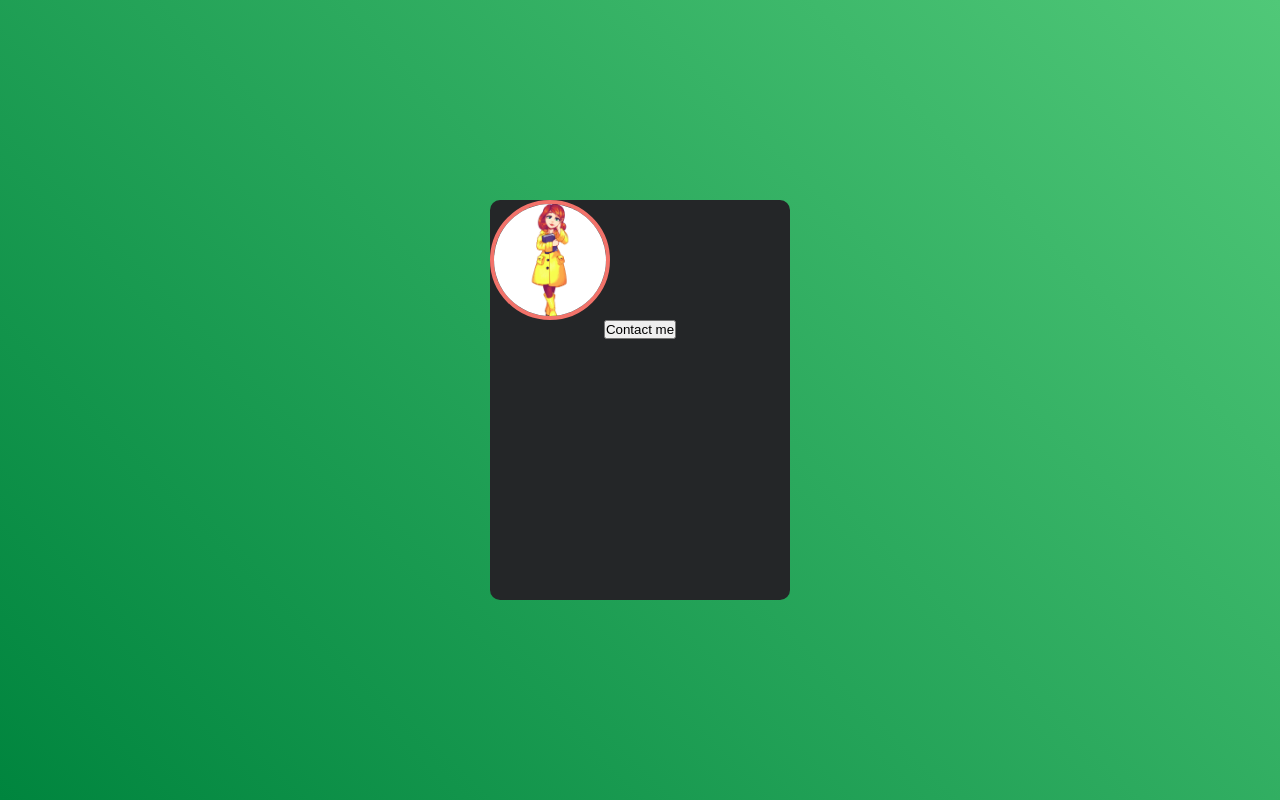
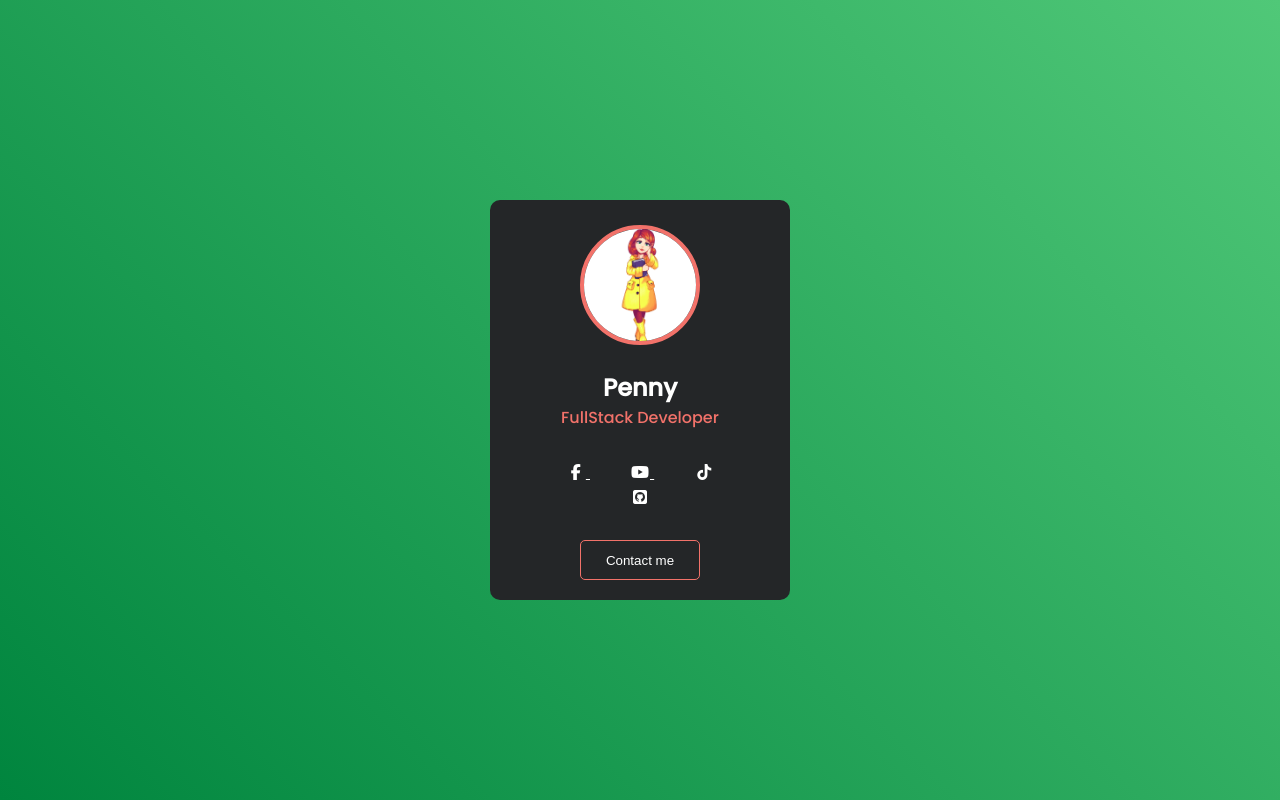
Before and after one commit to nguyenvanhoai2411998/profile-card, a plain HTML site: page index.html in a window 1280 px wide. Drawn offline with Linux system fonts and the light colour scheme.

Commit message:
update index, style

```diff
--- a/index.html
+++ b/index.html
@@ -5,6 +5,7 @@
         <meta http-equiv="X-UA-Compatible" content="IE=Edge">
         <meta name="viewport" content="width=device-width, initial-scale=1.0">
         <title>Profile-Card</title>
+        <link rel="stylesheet" href="./fontawesome-free-6.2.0-web/css/all.css">
         <link rel="stylesheet" href="style.css">
     </head>
     <body>
@@ -12,15 +13,24 @@
             <div class="card_img">
                 <img src="penny.png" alt="no picture">
             </div>
-            <h2></h2>
-            <p></p>
-            <div class="social">
-                <a href=""></a>
-                <a href=""></a>
-                <a href=""></a>
-                <a href=""></a>
-                <button>Contact me</button>
+            <h2> Penny </h2>
+            <p>FullStack Developer</p>
+            <div class="card_social">
+                <a href="">
+                    <i class="fa-brands fa-facebook-f"></i>
+                </a>
+                <a href="">
+                    <i class="fa-brands fa-youtube"></i>
+                </a>
+                <a href="">
+                    <i class="fa-brands fa-tiktok"></i>
+                </a>
+                <a href="">
+                    <i class="fa-brands fa-square-github"></i>
+                </a>
+
             </div>
+            <button>Contact me</button>
         </div>
     </body>
 </html>
--- a/style.css
+++ b/style.css
@@ -1,3 +1,6 @@
+
+@import url('https://fonts.googleapis.com/css2?family=Poppins:ital,wght@0,200;0,300;0,500;1,100;1,200;1,300;1,400;1,500&display=swap');
+
 :root{
     --primary-color:#f2726a;
 }
@@ -13,6 +16,8 @@ body{
     display: flex;
     justify-content: center;
     align-items: center;
+    font-family: "Poppins";
+    color: white;
 }
 
 .card{
@@ -36,4 +41,27 @@ img{
     border-radius: 50%;
     border: 4px solid var(--primary-color);
     overflow: hidden;
+    margin: 25px auto;
 }
+
+.card p{
+    color: var(--primary-color);
+}
+
+.card_social{
+    margin: 30px ;
+}
+
+.card_social a{
+    color: white;
+    margin: 0px 20px;
+}
+
+.card button{
+    width: 120px;
+    height: 40px;
+    border: 1px solid var(--primary-color);
+    border-radius: 5px;
+    background-color: #242628;
+    color: white;
+}
```
